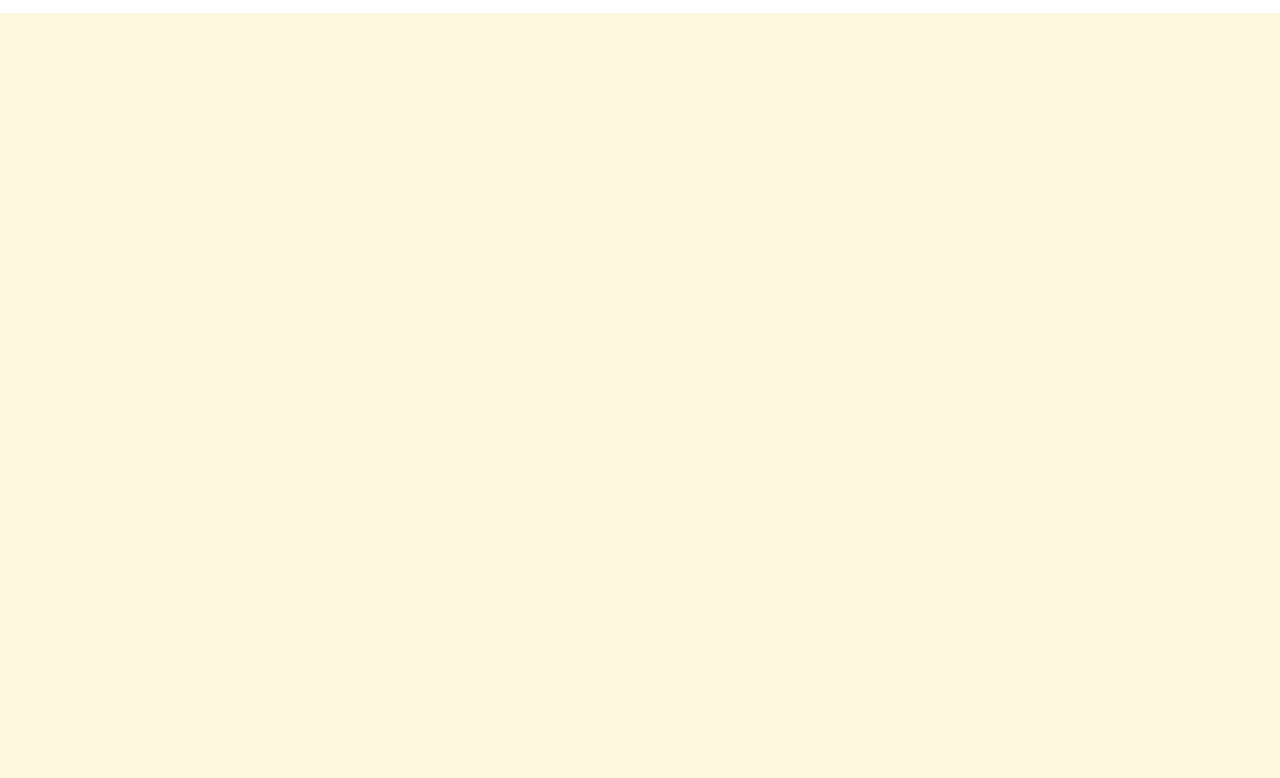
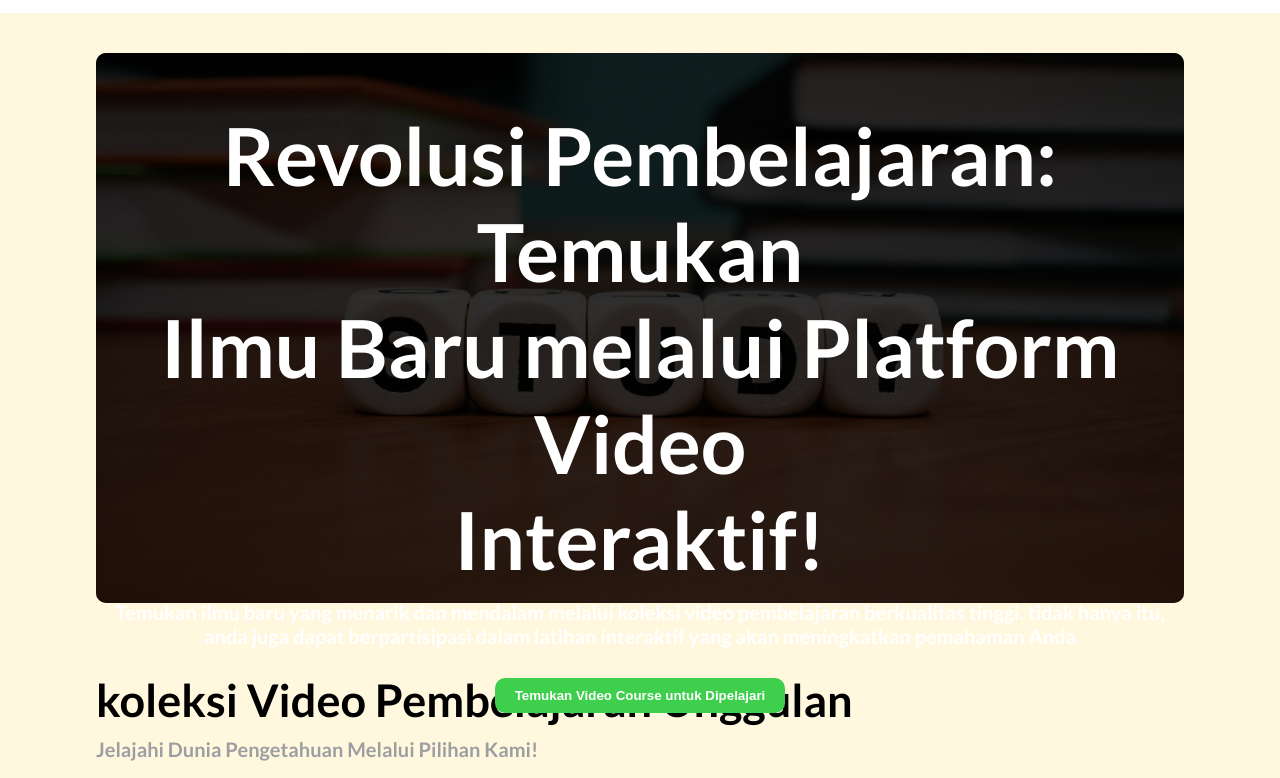
Before and after one commit to zainnn21/web-videoondemand, a plain HTML site: page src/pages/index.html in a window 1280 px wide. Shown: the part 87-865 px from the top of the page. Before the commit the page ends 800 px from the top, so only its background shows below. Drawn offline with Linux system fonts and the light colour scheme.

Commit message:
modified index

```diff
--- a/src/pages/home.html
+++ b/src/pages/index.html
@@ -25,7 +25,7 @@
             <a href="#" id="kategori">Kategori</a>
           </li>
           <li>
-            <img class="profile" src="../../public/images/profile.png" alt="" />
+            <img class="profile" src="../../public/images/pp.jpg" alt="" />
           </li>
         </ul>
         <div class="toggleMenu" id="menu">
@@ -48,5 +48,27 @@
         </div>
       </nav>
     </div>
+    <div class="contentContainer">
+      <div class="upperCardContainer">
+        <h1>
+          Revolusi Pembelajaran: Temukan <br />
+          Ilmu Baru melalui Platform Video <br />
+          Interaktif!
+        </h1>
+        <p>
+          Temukan ilmu baru yang menarik dan mendalam melalui koleksi video
+          pembelajaran berkualitas tinggi. tidak hanya itu, <br />
+          anda juga dapat berpartisipasi dalam latihan interaktif yang akan
+          meningkatkan pemahaman Anda
+        </p>
+        <button>Temukan Video Course untuk Dipelajari</button>
+        <div class="colorOverlay"></div>
+      </div>
+      <div class="middleCardContainer">
+        <h1>koleksi Video Pembelajaran Unggulan</h1>
+        <h2>Jelajahi Dunia Pengetahuan Melalui Pilihan Kami!</h2>
+        <div class="mainCardContainer"></div>
+      </div>
+    </div>
   </body>
 </html>
--- a/styles/global.css
+++ b/styles/global.css
@@ -38,7 +38,7 @@ body {
   justify-content: flex-end;
   align-items: center;
   list-style: none;
-  gap: 50px;
+  gap: 40px;
   margin-right: 10rem;
 }
 
@@ -213,6 +213,83 @@ body {
   font-weight: bold;
 }
 
+.contentContainer {
+  display: flex;
+  flex-direction: column;
+  align-items: center;
+  justify-content: center;
+  margin-top: 40px;
+}
+
+.upperCardContainer {
+  background-image: url("../public/images/upperCard.jpg");
+  background-size: cover;
+  background-position: center;
+  background-repeat: no-repeat;
+  place-content: center;
+  text-align: center;
+  height: 550px;
+  border-radius: 10px;
+  position: relative;
+  width: 85%;
+}
+
+.colorOverlay {
+  position: absolute;
+  top: 0;
+  left: 0;
+  width: 100%;
+  height: 100%;
+  background-color: black;
+  opacity: 0.8;
+  border-radius: 10px;
+}
+
+.upperCardContainer h1 {
+  color: white;
+  font-size: 5rem;
+  font-weight: 600;
+  z-index: 1;
+  position: relative;
+}
+
+.upperCardContainer p {
+  color: white;
+  font-size: 20px;
+  font-weight: 600;
+  z-index: 1;
+  position: relative;
+  margin-top: -40px;
+}
+
+.upperCardContainer button {
+  position: relative;
+  z-index: 1;
+  padding: 10px 20px;
+  border-radius: 10px;
+  border: none;
+  background-color: #3ecf4c;
+  color: white;
+  font-weight: 600;
+  margin-bottom: 40px;
+  margin-top: 10px;
+}
+
+.middleCardContainer {
+  width: 85%;
+}
+
+.middleCardContainer h1 {
+  margin-top: 70px;
+  font-size: 45px;
+}
+
+.middleCardContainer h2 {
+  margin-top: -20px;
+  font-size: 20px;
+  color: #9d9ea1;
+}
+
 /* Phone */
 @media (max-width: 600px) {
   .profile {
```
Also changed, not shown: public/images/upperCard.jpg (added).
